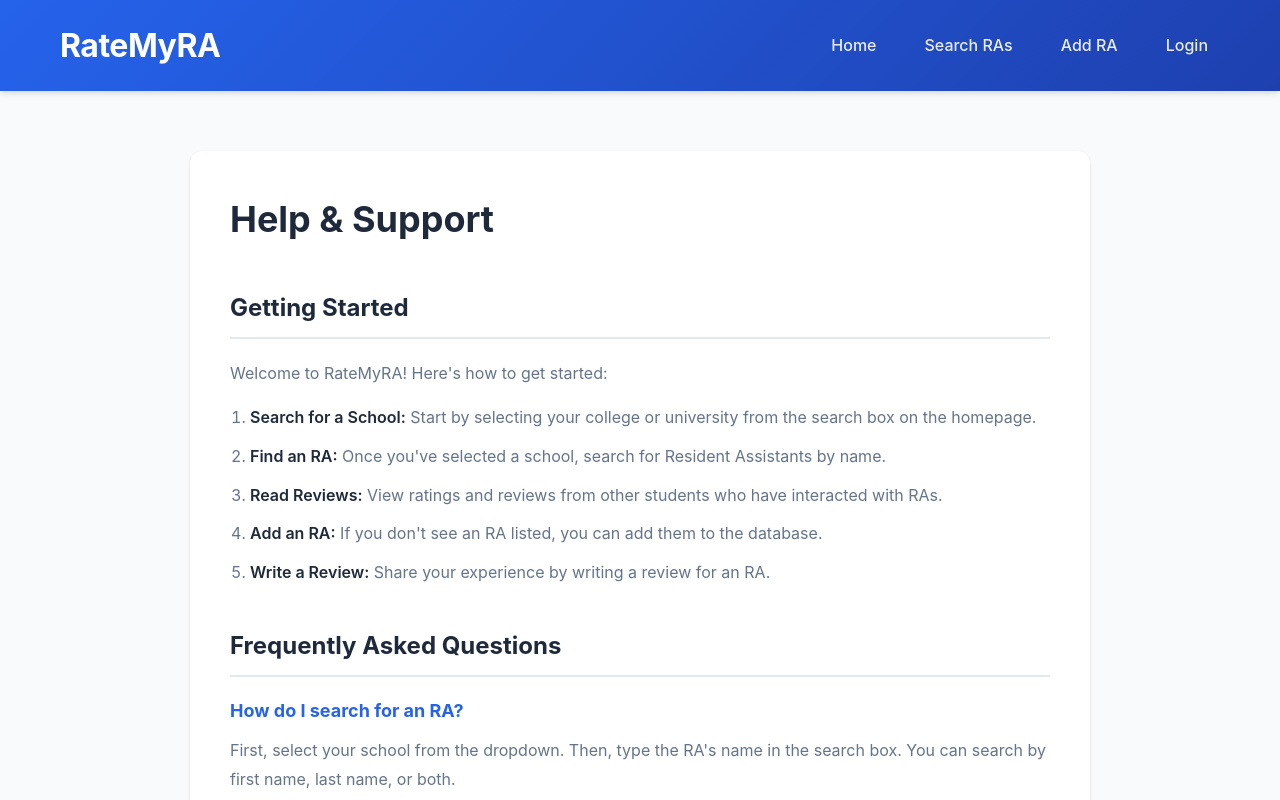
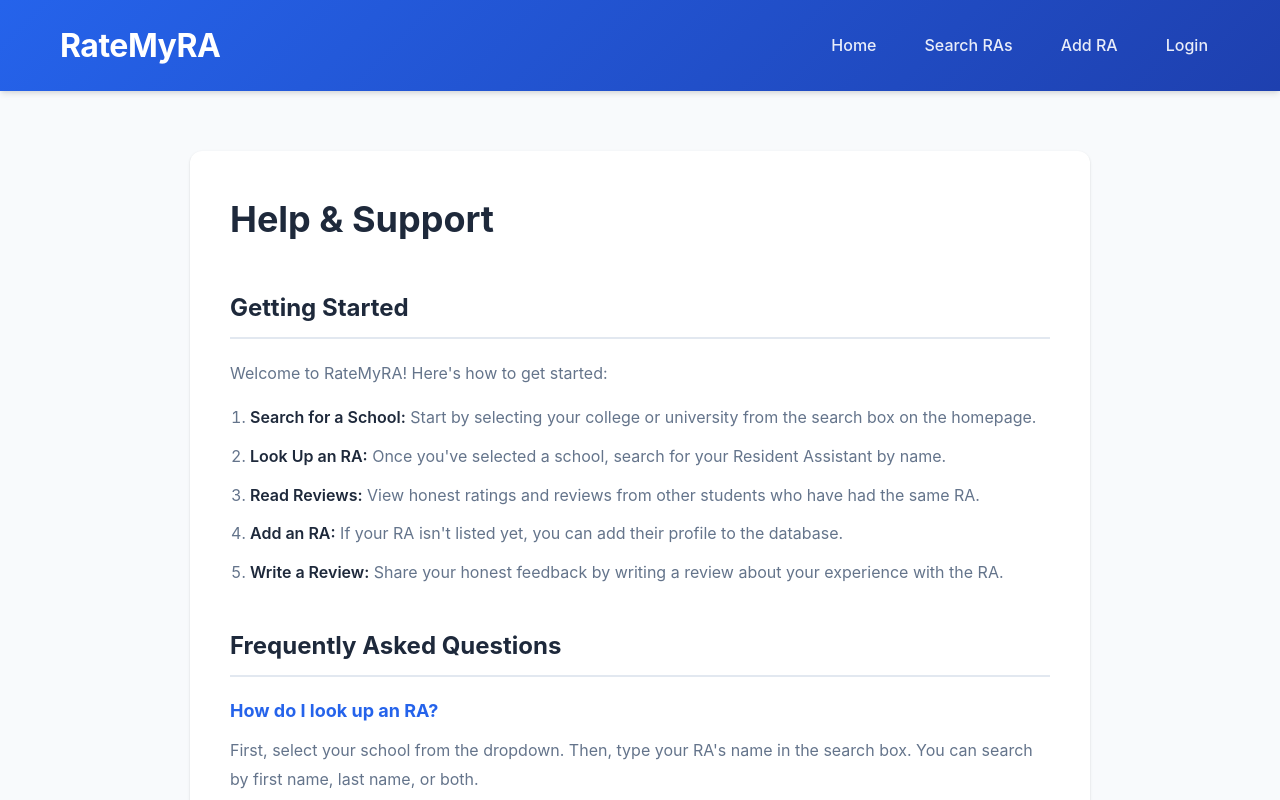
Before and after one commit to ultradoce/ratemyra, a React (Vite) app in the folder Documents/ratemyra/client/: page /help in a window 1280 px wide. Shown: the top 800 px of the page. Built offline with nearby package versions, Linux system fonts and the light colour scheme; no server answers; the HTML template or start-up script is replaced by a standard one.

Commit message:
Update messaging to focus on honest feedback rather than finding/choosing RAs

```diff
--- a/Documents/ratemyra/client/index.html
+++ b/Documents/ratemyra/client/index.html
@@ -5,9 +5,9 @@
     <meta name="viewport" content="width=device-width, initial-scale=1.0" />
 
     <!-- Primary Meta Tags -->
-    <title>RateMyRA - Rate Your Resident Assistant | Find the Best RAs</title>
-    <meta name="title" content="RateMyRA - Rate Your Resident Assistant | Find the Best RAs" />
-    <meta name="description" content="Share your experience and help other students find the best Resident Assistants. Read honest reviews, ratings, and find RAs at your school." />
+    <title>RateMyRA - Rate Your Resident Assistant | Share Honest Feedback</title>
+    <meta name="title" content="RateMyRA - Rate Your Resident Assistant | Share Honest Feedback" />
+    <meta name="description" content="Share your honest feedback about your Resident Assistant. Read and write honest reviews, ratings, and help other students by sharing your experience." />
     <meta name="keywords" content="RA ratings, resident assistant reviews, dorm reviews, college housing, student housing, RA reviews" />
     <meta name="author" content="RateMyRA" />
     <meta name="robots" content="index, follow" />
@@ -18,7 +18,7 @@
     <meta property="og:type" content="website" />
     <meta property="og:url" content="https://ratemyra.com/" />
     <meta property="og:title" content="RateMyRA - Rate Your Resident Assistant" />
-    <meta property="og:description" content="Share your experience and help other students find the best Resident Assistants. Read honest reviews and ratings." />
+    <meta property="og:description" content="Share your honest feedback about your Resident Assistant. Read and write honest reviews and ratings to help other students." />
     <meta property="og:image" content="https://ratemyra.com/og-image.png" />
     <meta property="og:site_name" content="RateMyRA" />
 
@@ -26,7 +26,7 @@
     <meta property="twitter:card" content="summary_large_image" />
     <meta property="twitter:url" content="https://ratemyra.com/" />
     <meta property="twitter:title" content="RateMyRA - Rate Your Resident Assistant" />
-    <meta property="twitter:description" content="Share your experience and help other students find the best Resident Assistants. Read honest reviews and ratings." />
+    <meta property="twitter:description" content="Share your honest feedback about your Resident Assistant. Read and write honest reviews and ratings to help other students." />
     <meta property="twitter:image" content="https://ratemyra.com/og-image.png" />
 
     <!-- Favicon -->
--- a/Documents/ratemyra/client/src/pages/AddRA.jsx
+++ b/Documents/ratemyra/client/src/pages/AddRA.jsx
@@ -268,7 +268,7 @@ function AddRA() {
           <ul>
             <li>Make sure the RA doesn't already exist before adding</li>
             <li>Use the exact name as it appears (first and last name)</li>
-            <li>Dorm and floor information helps other students find the right RA</li>
+            <li>Dorm and floor information helps identify the correct RA profile</li>
             <li>You can always add more details later by writing a review</li>
           </ul>
         </div>
--- a/Documents/ratemyra/client/src/pages/Help.jsx
+++ b/Documents/ratemyra/client/src/pages/Help.jsx
@@ -13,10 +13,10 @@ function Help() {
             <p>Welcome to RateMyRA! Here's how to get started:</p>
             <ol>
               <li><strong>Search for a School:</strong> Start by selecting your college or university from the search box on the homepage.</li>
-              <li><strong>Find an RA:</strong> Once you've selected a school, search for Resident Assistants by name.</li>
-              <li><strong>Read Reviews:</strong> View ratings and reviews from other students who have interacted with RAs.</li>
-              <li><strong>Add an RA:</strong> If you don't see an RA listed, you can add them to the database.</li>
-              <li><strong>Write a Review:</strong> Share your experience by writing a review for an RA.</li>
+              <li><strong>Look Up an RA:</strong> Once you've selected a school, search for your Resident Assistant by name.</li>
+              <li><strong>Read Reviews:</strong> View honest ratings and reviews from other students who have had the same RA.</li>
+              <li><strong>Add an RA:</strong> If your RA isn't listed yet, you can add their profile to the database.</li>
+              <li><strong>Write a Review:</strong> Share your honest feedback by writing a review about your experience with the RA.</li>
             </ol>
           </section>
 
@@ -24,8 +24,8 @@ function Help() {
             <h2>Frequently Asked Questions</h2>
 
             <div className="faq-item">
-              <h3>How do I search for an RA?</h3>
-              <p>First, select your school from the dropdown. Then, type the RA's name in the search box. You can search by first name, last name, or both.</p>
+              <h3>How do I look up an RA?</h3>
+              <p>First, select your school from the dropdown. Then, type your RA's name in the search box. You can search by first name, last name, or both.</p>
             </div>
 
             <div className="faq-item">
--- a/Documents/ratemyra/client/src/pages/Home.jsx
+++ b/Documents/ratemyra/client/src/pages/Home.jsx
@@ -33,7 +33,7 @@ function Home() {
         <div className="hero">
           <h1>Rate Your Resident Assistant</h1>
           <p className="subtitle">
-            Share your experience and help other students find the best RAs
+            Share your honest feedback and help other students by leaving reviews about your RA
           </p>
 
           <div className="search-flow">
@@ -47,12 +47,12 @@ function Home() {
 
             {selectedSchool && (
               <div className="search-form">
-                <label className="search-label">Search for an RA</label>
+                <label className="search-label">Look up an RA</label>
                 <RASearchAutocomplete
                   schoolId={selectedSchool.id}
                   selectedRA={selectedRA}
                   onSelectRA={handleRASelect}
-                  placeholder={`Search for an RA at ${selectedSchool.name}...`}
+                  placeholder={`Look up an RA at ${selectedSchool.name}...`}
                 />
               </div>
             )}
--- a/Documents/ratemyra/client/src/pages/RASearch.jsx
+++ b/Documents/ratemyra/client/src/pages/RASearch.jsx
@@ -117,7 +117,7 @@ function RASearch() {
   return (
     <div className="ra-search">
       <div className="container">
-        <h1>Search RAs</h1>
+        <h1>Look Up an RA</h1>
 
         <div className="search-flow">
           {(selectedSchool || showSchoolSelector) && (
@@ -135,14 +135,14 @@ function RASearch() {
           )}
 
           <div className="search-form">
-            <label className="search-label">Search for an RA</label>
+            <label className="search-label">Look up an RA</label>
             <RASearchAutocomplete
               schoolId={selectedSchool?.id || null}
               selectedRA={selectedRA}
               onSelectRA={handleRASelect}
               placeholder={selectedSchool
-                ? `Search by name or dorm at ${selectedSchool.name}...`
-                : "Search for an RA by name (across all schools)..."
+                ? `Look up an RA by name or dorm at ${selectedSchool.name}...`
+                : "Look up an RA by name (across all schools)..."
               }
             />
           </div>
@@ -161,9 +161,9 @@ function RASearch() {
         </div>
 
         <div className="add-ra-cta">
-          <p>Can't find the RA you're looking for?</p>
+          <p>RA not listed yet?</p>
           <Link to="/add-ra" className="btn btn-outline">
-            Add a New RA
+            Add a New RA Profile
           </Link>
         </div>
 
```
